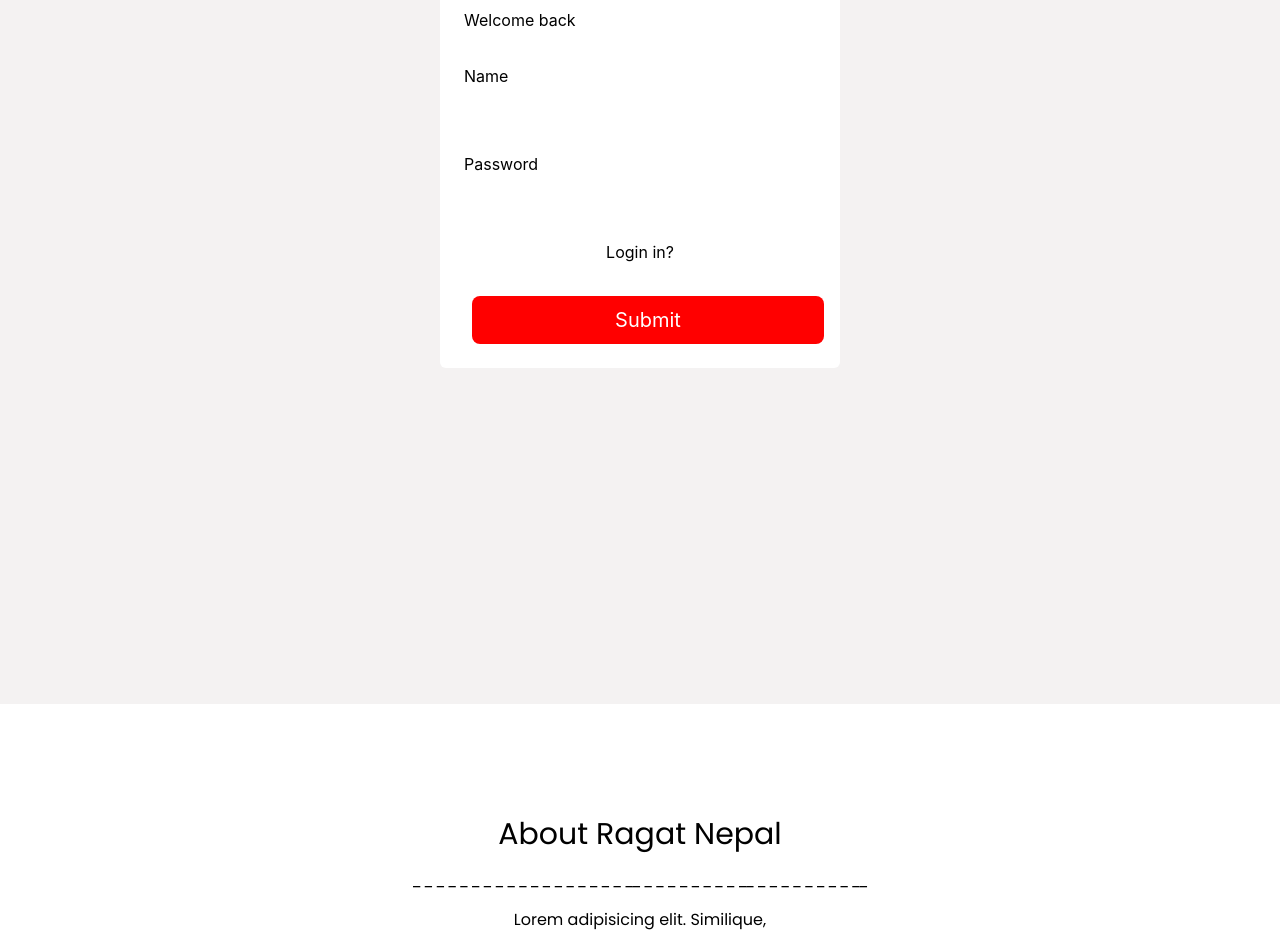
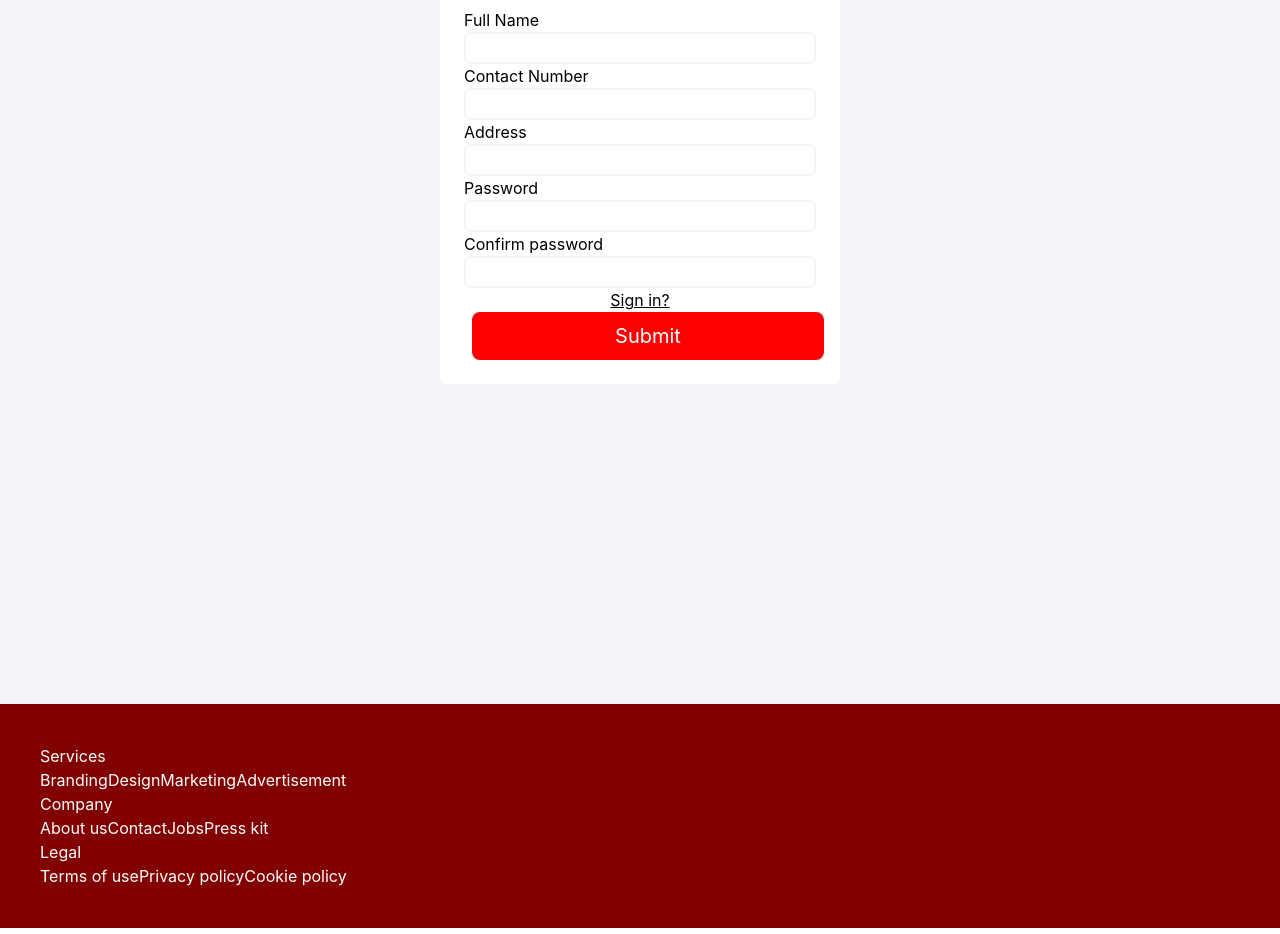
Before and after one commit to bhattaraisushma/RagatNepal, a React (Create React App) app: page /login in a window 1280 px wide. Shown: the part 160-1094 px from the top of the page. Built offline with nearby package versions, Linux system fonts and the light colour scheme.

Commit message:
frontend chnages

```diff
--- a/src/App.js
+++ b/src/App.js
@@ -9,6 +9,7 @@
 import Navbar from './components/Navbar'
 import About from './components/About'
 import { Link } from 'react-scroll'
+import Footer from './components/Footer'
 const App = () => {
   return (
 
@@ -32,8 +33,8 @@
 
         </Routes>
 
-  <About/>
 
+        <Footer/>
         </BrowserRouter>
 
         </Contextauth>
--- a/src/Pages/Login.js
+++ b/src/Pages/Login.js
@@ -4,21 +4,20 @@
 import Signup from './Signup'
 import axios from 'axios'
 import Authnav from '../components/Authnetication'
-
+import { useNavigate } from 'react-router-dom'
 const Login = () => {
-  const {login,setLogin}= useContext(Authnav)
+  const navigate=useNavigate()
+  const {name,setName, login,setLogin}= useContext(Authnav)
 
 
-  const[name,setName]=useState()
-  const[address,setAddress]=useState()
-  const[password,setPassword]=useState()
-  const[confirmpsw,setConfirmpsw]=useState()
-  const[blood,setBlood]=useState()
-  const[contact,setContact]=useState()
+  // const[name,setName]=useState(null)
+  const[address,setAddress]=useState(null)
+  const[password,setPassword]=useState(null)
+  const[confirmpsw,setConfirmpsw]=useState(null)
+  const[blood,setBlood]=useState(null)
+  const[contact,setContact]=useState(null)
 
-  // useEffect(()=>{
-  //   setLogin(true)
-  // })
+
     const check=()=>{
 
         setLogin(false)
@@ -28,12 +27,17 @@
     const formhandler=async()=>{
 
       console.log("from login")
-      if(password===confirmpsw)
+      if(name===null || address=== null || password === null)
       {
-       setLogin(false)
+        alert("Fill")
+      }
+      else
+      {
+        if(password===confirmpsw)
+      {
+      //  setLogin(false)
       try{
-
-           await axios.post("http://localhost:3000/login",{
+        const data= await axios.post("http://localhost:3001/login",{
             Name:name,
             Address:address,
             Password:password,
@@ -43,50 +47,62 @@
           }
 
         )
+        console.log("hello")
+        console.log(data)
+       if (data.status=== 200)
+       {
+        console.log("adeed to db")
+        navigate('/usersection')
+       }
 
 
-                console.log("adeed to db")
+              }
 
-              }
               catch(error)
               {
                 console.log("error submitting", error)
               }
             }
-              else{
-                console.log("Password dont match")
-              }
+            else{
+              console.log("Password dont match")
+            }
+          }
+
 
 
       }
 
   return (
-    <div className='h-screen flex justify-center bg-[#f4f2f2]  ' >
+    <div className='h-screen flex justify-center  bg-[#f2f4f7] ' >
 
-    <div className=' inline-block bg-[#ffffff]  w-[25rem]  h-fit rounded-md  justify-center items-center mt-[5rem] gap-[2rem] p-6  '>
+    <div className=' inline-block bg-[white]     w-[25rem]  h-fit rounded-md  justify-center items-center mt-[5rem] gap-[4rem] p-6  '>
 
      { login ? (
         <>
 
-        <label className='flex flex-col  w-full' >
+        <label className='flex flex-col   w-full ' >
          <p> Full Name </p>
-          <input type=" text" className='h-8 w-full rounded-md' required value={name} onChange={(e)=>{setName(e.target.value)}} ></input>
+          <input type=" text" className='h-8 rounded-md border-2 border-[#f2f4f7]' required value={name} onChange={(e)=>{setName(e.target.value)}} ></input>
          </label>
 
          <label className='inline-block flex-col w-full' >
           <p>Contact Number</p>
-          <input type=" number" value={contact}  onChange={(e)=>{setContact(e.target.value)}} className='h-8 w-full rounded-md 'required ></input></label>
+          <input type=" number" value={contact}  onChange={(e)=>{setContact(e.target.value)}} className='h-8 w-full rounded-md  border-2 border-[#f2f4f7]  'required ></input></label>
 
           <label className='inline-block flex-col w-full' >
-            <p>Address </p> <input type=" address"  className='h-8 w-full rounded-md'  value={address} onChange={(e)=>{setAddress(e.target.value)}}  required></input></label>
+            <p>Address </p> <input type=" address"  className='h-8 w-full rounded-md border-2 border-[#f2f4f7] '  value={address} onChange={(e)=>{setAddress(e.target.value)}}  required></input></label>
 
-          <label className='inline-block flex-col w-full' ><p>Password  </p> <input type=" password" value={password} onChange={(e)=>setPassword(e.target.value)} className='h-8 w-full rounded-md' required></input></label>
-          <label className='inline-block flex-col w-full' ><p>Confirm password </p> <input type=" password" className='h-8 w-full rounded-md' vlaue={confirmpsw} onChange={(e)=>{setConfirmpsw(e.target.value)}} required></input></label>
-          <label className='inline-block flex-col w-full' ><p>Blood Group </p><input type=" drop down" required className='h-8 w-full rounded-md ' value={blood} onChange={(e)=>{setBlood(e.target.value)}}></input></label>
+          <label className='inline-block flex-col w-full' ><p>Password  </p> <input type=" password" value={password} onChange={(e)=>setPassword(e.target.value)} className='h-8 w-full rounded-md border-2 border-[#f2f4f7]   ' required></input></label>
+          <label className='inline-block flex-col w-full' ><p>Confirm password </p> <input type=" password" className='h-8 w-full rounded-md border-2 border-[#f2f4f7]  ' vlaue={confirmpsw} onChange={(e)=>{setConfirmpsw(e.target.value)}} required></input></label>
+          {/* <label className='inline-block flex-col w-full' ><p>Blood Group </p><input type=" drop down" required className='h-8 w-full rounded-md border-3 border-[#f2f4f7] ' value={blood} onChange={(e)=>{setBlood(e.target.value)}}></input></label>
+    */}
    <p className=' underline hover:cursor-pointer flex justify-center' onClick={()=>check()} >Sign in?</p>
 
-   <button className='w-full h-12 rounded-lg bg-[red] border-0  text-white text-xl ml-2 mr-2 ' onClick={()=>formhandler()}>Submit</button>
-   </> )
+
+   <button className='w-full h-12 rounded-lg bg-[red]    border-0  text-white text-xl ml-2 mr-2 ' onClick={()=>formhandler()}>Submit</button>
+
+   </>
+   )
    :
    (
    <>
--- a/src/Pages/Signup.js
+++ b/src/Pages/Signup.js
@@ -6,10 +6,18 @@
 const Signup = () => {
   const navigate=useNavigate()
 
-  const[psw,setPsw]=useState()
+  const[psw,setPsw]=useState(null)
+  // const[cname,setCname]=useState(null)
+  // const[cpsw,setCpsw]=useContext
   const {name, setName, login, setLogin }=useContext(Authnav)
 
   const signincheck= async()=>{
+if(name===null || psw === null )
+{
+  alert("fill")
+}
+else{
+
 
    try{
     console.log(" from signin clicked" ,name)
@@ -48,6 +56,7 @@
 
 
   }
+}
   const checklog=()=>{
     setLogin(true)
 
@@ -57,10 +66,10 @@
 
     <div className='flex flex-col justify-center gap-8 h-fit '>
     <label>Welcome back</label>
-     <label className='inline-block flex-col w-full' >Name<input type="text" value={name} onChange={(e)=>setName(e.target.value)} className='h-8 w-full rounded-md' required></input> </label>
-     <label className='inline-block flex-col w-full' >Password <input  type="password"className='h-8 w-full rounded-md' value={psw} onChange={(e)=>setPsw(e.target.value)} required ></input> </label>
+     <label className='inline-block flex-col w-full' >Name<input type="text" value={name} onChange={(e)=>setName(e.target.value)} className='h-8 w-full rounded-md border-2 border-[#f2f4f7] ' required></input> </label>
+     <label className='inline-block flex-col w-full' >Password <input  type="password"className='h-8 w-full rounded-md border-2 border-[#f2f4f7] ' value={psw} onChange={(e)=>setPsw(e.target.value)} required ></input> </label>
      <p className='  hover:cursor-pointer flex justify-center' onClick={()=>checklog()} >Login in?</p>
-     <button className='w-full h-12 rounded-lg bg-[red] border-0  text-white text-xl ml-2 mr-2' onClick={()=>signincheck()}>Submit</button>
+     <button className='w-full h-12 rounded-lg bg-[red]    border-0  text-white text-xl ml-2 mr-2' onClick={()=>signincheck()}>Submit</button>
 
     </div>
 
--- a/src/components/About.js
+++ b/src/components/About.js
@@ -2,7 +2,7 @@
 import { aboutdata } from '../data/Data'
 const About = () => {
   return (
-    <div className=' h-screen w-full  flex  flex-col  pt-[7rem] items-center gap-4 ' id='/about'>
+    <div className=' h-[43rem] w-full  flex  flex-col  pt-[7rem] items-center gap-4 ' id='/about'>
        <h1 className='font-popins text-3xl '>About Ragat Nepal</h1>
        <p>_ _ _ _ _ _ _ _ _ _ _ _ _ _ _ _ _ _ __ _ _ _ _ _ _ _ _ __ _ _ _ _ _ _ _ _ __</p>
             <h2 className=' font-popins w-[18rem] h-fit text-center'>Lorem adipisicing elit. Similique, amet. Lorem ipsum dolor sit amet consectetur, adipisicing elit. Ea, adipisci!
--- a/src/components/Authnetication.js
+++ b/src/components/Authnetication.js
@@ -5,8 +5,8 @@
 
 export const Contextauth = ({ children }) => {
   const [authentication, setAuthentication] = useState(true);
-  const[name,setName]=useState()
-  const [login ,setLogin]=useState()
+  const[name,setName]=useState(null)
+  const [login ,setLogin]=useState(true)
 
   return (
   <Authnav.Provider value={{ authentication, setAuthentication ,name,setName,login,setLogin}}>
--- /dev/null
+++ b/src/components/Footer.js
@@ -0,0 +1,32 @@
+import React from 'react'
+
+const Footer = () => {
+  return (
+    <div>
+      <footer className="footer p-10 bg- bg-[#810000]  static text-white">
+  <nav>
+    <h6 className="footer-title">Services</h6>
+    <a className="link link-hover">Branding</a>
+    <a className="link link-hover">Design</a>
+    <a className="link link-hover">Marketing</a>
+    <a className="link link-hover">Advertisement</a>
+  </nav>
+  <nav>
+    <h6 className="footer-title">Company</h6>
+    <a className="link link-hover">About us</a>
+    <a className="link link-hover">Contact</a>
+    <a className="link link-hover">Jobs</a>
+    <a className="link link-hover">Press kit</a>
+  </nav>
+  <nav>
+    <h6 className="footer-title">Legal</h6>
+    <a className="link link-hover">Terms of use</a>
+    <a className="link link-hover">Privacy policy</a>
+    <a className="link link-hover">Cookie policy</a>
+  </nav>
+</footer>
+    </div>
+  )
+}
+
+export default Footer
--- a/src/components/Home.js
+++ b/src/components/Home.js
@@ -3,11 +3,12 @@
 import Button from './Button'
 import Navbar from './Navbar'
 import About from './About'
-
+import Footer from './Footer'
 
 const Home = () => {
 
-  return (
+  return (<>
+
     <div className="  h-[70vh] bg-cover    " id="/">
 
       <div className="  bg-[#810000]   h-full  ">
@@ -22,6 +23,9 @@
       </div>
 
      </div>
+     <About/>
+
+     </>
   )
 }
 export default Home
```
Also changed, not shown: 1 other file (tests, documents, lock files or other folders).
